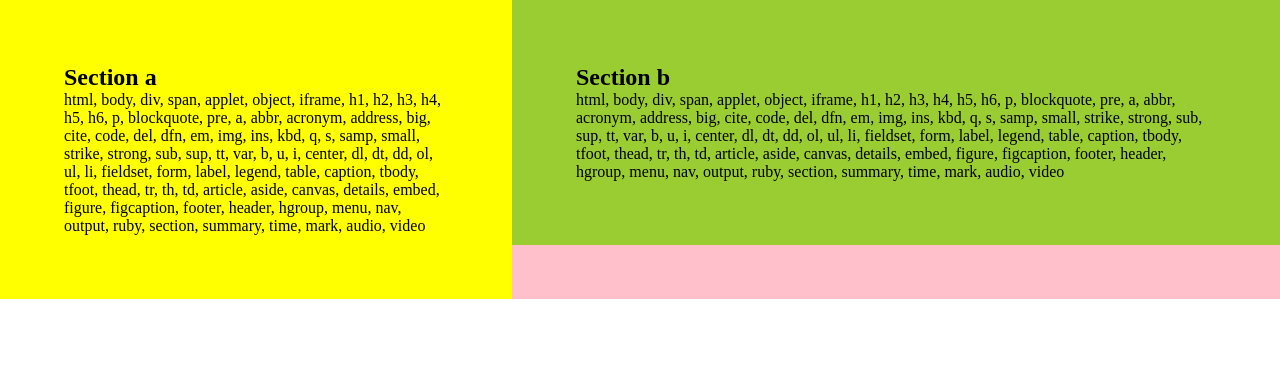
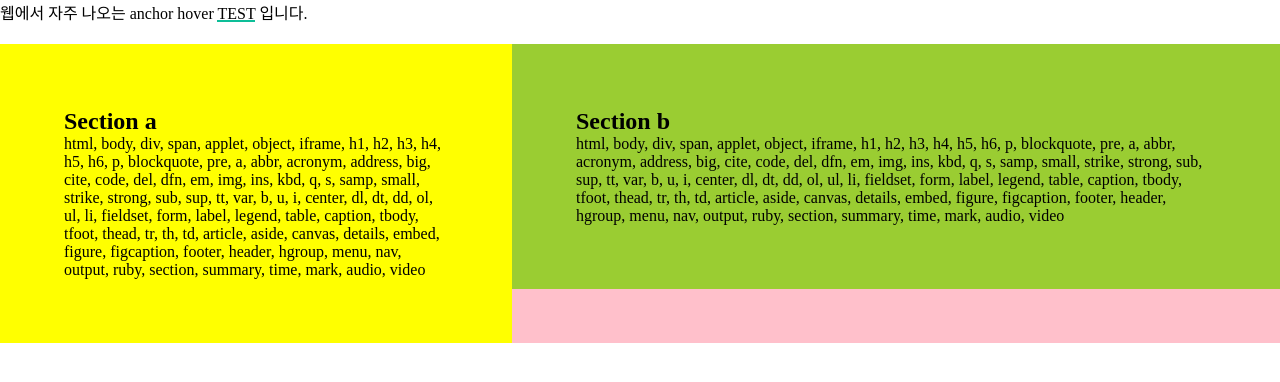
Before and after one commit to hari-MJW/MJW, a plain HTML site: page index.html in a window 1280 px wide. Drawn offline with Linux system fonts and the light colour scheme.

Commit message:
anchor hover css 추가

```diff
--- a/index.html
+++ b/index.html
@@ -13,9 +13,22 @@
 			.container {
 
 			}
+			.testHover {
+				text-decoration:none;
+				color: #000;
+				box-shadow: inset 0 -2px 0 #0dbe98;
+				transition: box-shadow .3s ease-out,background-color .3s ease-out;
+			}
+			.testHover:hover {
+				background-color: rgba(13,190,152,.7);
+				box-shadow: inset 0 -2px 0 rgba(13,190,152,0);
+			}
 		</style>
 	</head>
 	<body>
+		<div style="margin-bottom:20px;">
+			웹에서 자주 나오는 anchor hover <a href="#" class="testHover">TEST</a> 입니다.
+		</div>
 		<div class="container">
 			<section class="item item-a">
 				<h1>Section a</h1>
```
